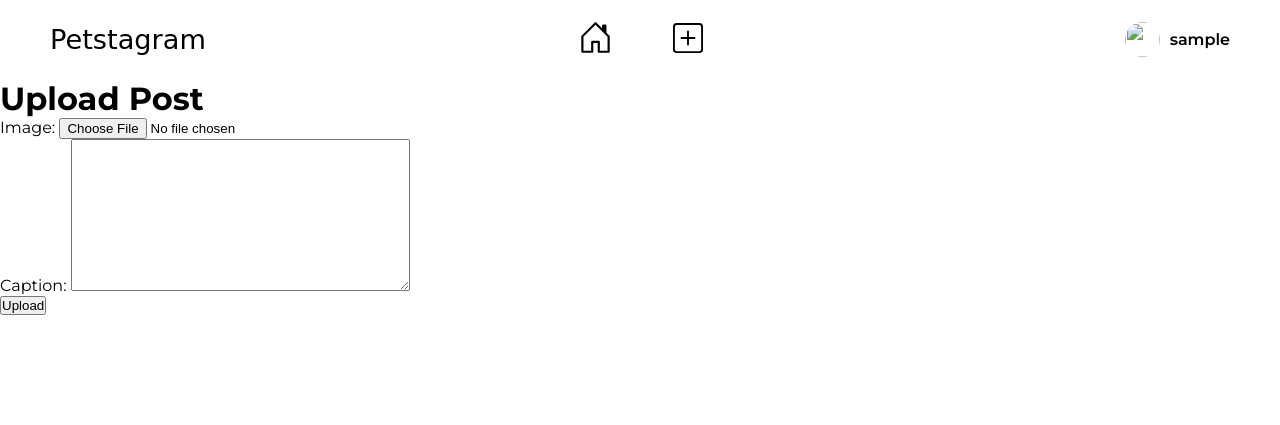
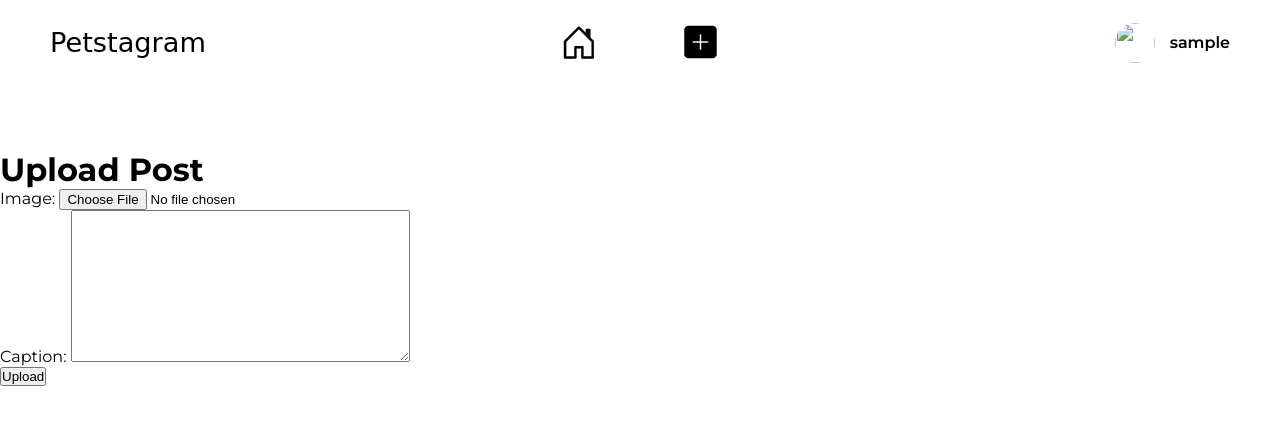
Before and after one commit to juangilfons/petstagram, a Django app: page /upload/ in a window 1280 px wide. Shown: the top 425 px of the page. Run offline with Django 5.2, Linux system fonts and the light colour scheme; the visitor is signed in with stand-in values (Sample User, id 1); some web fonts are replaced.

```diff
--- a/posts/models.py
+++ b/posts/models.py
@@ -12,6 +12,9 @@ class Post(models.Model):
     created_at = models.DateTimeField(auto_now_add=True)
     updated_at = models.DateTimeField(auto_now=True)
     likes = models.ManyToManyField(User, related_name='liked_posts', blank=True)
+
+    class Meta:
+        ordering = ['-created_at']
 
     def time_since_post(self):
         now = timezone.now()
--- a/posts/static/posts/style.css
+++ b/posts/static/posts/style.css
@@ -17,6 +17,9 @@ main {
 #posts .post-footer {
     box-sizing: border-box;
     padding: 15px;
+    display: flex;
+    align-items: center;
+    justify-content: space-between;
 }
 
 #posts .user {
--- a/posts/templates/posts/posts.html
+++ b/posts/templates/posts/posts.html
@@ -23,7 +23,9 @@
                         </div>
                     </div>
                     <div class="actions">
-
+                        <svg xmlns="http://www.w3.org/2000/svg" width="30" height="30" fill="currentColor" class="bi bi-three-dots" viewBox="0 0 16 16">
+                            <path d="M3 9.5a1.5 1.5 0 1 1 0-3 1.5 1.5 0 0 1 0 3m5 0a1.5 1.5 0 1 1 0-3 1.5 1.5 0 0 1 0 3m5 0a1.5 1.5 0 1 1 0-3 1.5 1.5 0 0 1 0 3"/>
+                        </svg>
                     </div>
                 </div>
             </li>
--- a/posts/views.py
+++ b/posts/views.py
@@ -9,7 +9,7 @@ from .models import Post
 
 @login_required
 def posts(request):
-    posts = Post.objects.all()
+    posts = Post.objects.all().order_by('-created_at')
     return render(request, 'posts/posts.html', {'posts': posts})
 
 @login_required
--- a/static/styles.css
+++ b/static/styles.css
@@ -14,13 +14,18 @@ p {
     font-size: 1rem;
 }
 
+
 #navbar {
     width: 100%;
+    position: fixed;
+    top: 0;
     display: flex;
     justify-content: space-between;
     align-items: center;
+    background-color: rgba(255, 255, 255, 0.6);
+    backdrop-filter: blur(20px);
+    -webkit-backdrop-filter: blur(30px)
 }
-
 #navbar div {
     display: flex;
     width: 30%;
@@ -31,6 +36,11 @@ p {
     font-family: "Playwrite CU", cursive;
     font-size: 1.7rem;
     font-weight: 400;
+    color: black;
+}
+
+#navbar .logo {
+    text-decoration: none;
 }
 
 #navbar .navigation {
@@ -44,20 +54,46 @@ p {
     color: inherit;
 }
 
+#navbar .bi-plus-square, .bi-plus-square-fill {
+    padding: 10px 15px;
+    border-radius: 15px;
+    font-size: 2rem;
+    -webkit-text-stroke: 0.03rem black;
+    transition: background-color 0.3s ease;
+}
+
+#navbar .bi-house-door, .bi-house-door-fill {
+    padding: 7px 12px;
+    border-radius: 15px;
+    font-size: 2.3rem;
+    -webkit-text-stroke: 0.01rem black;
+    transition: background-color 0.3s ease;
+
+}
+
+#navbar .bi-plus-square:hover, .bi-plus-square-fill:hover, .bi-house-door:hover, .bi-house-door-fill:hover {
+    background-color: rgba(230, 230, 230, 0.7);
+}
+
 #navbar .user {
     justify-content: right;
-    align-items: center
 }
 
 #navbar .user img {
-    height: 35px;
-    width: 35px;
+    height: 40px;
+    width: 40px;
     border-radius: 50%;
-    margin: 0 10px;
+    margin: 0 15px;
 }
 
 #navbar .user a {
     text-decoration: none;
     color: inherit;
     font-weight: 600;
+    align-items: center;
+    display: flex;
 }
+
+main {
+    margin-top: 150px;
+}
--- a/templates/base.html
+++ b/templates/base.html
@@ -6,29 +6,35 @@
     <meta charset="UTF-8">
     <title>{% block Titel %}{% endblock %}</title>
     <link rel="stylesheet" href="{% static 'styles.css' %}">
+    <link href="https://cdn.jsdelivr.net/npm/bootstrap-icons@1.8.3/font/bootstrap-icons.css" rel="stylesheet" />
     {% block css_files %}{% endblock %}
 </head>
 <body>
     <nav id="navbar">
         <div class="logo">
-            <h1>Petstagram</h1>
+            <a class="logo" href="{% url 'posts' %}"><h1>Petstagram</h1></a>
         </div>
         <div class="navigation">
             <a href="{% url 'posts' %}">
-                <svg xmlns="http://www.w3.org/2000/svg" width="35" height="35" fill="currentColor" class="bi bi-house-door" viewBox="0 0 16 16">
-                    <path d="M8.354 1.146a.5.5 0 0 0-.708 0l-6 6A.5.5 0 0 0 1.5 7.5v7a.5.5 0 0 0 .5.5h4.5a.5.5 0 0 0 .5-.5v-4h2v4a.5.5 0 0 0 .5.5H14a.5.5 0 0 0 .5-.5v-7a.5.5 0 0 0-.146-.354L13 5.793V2.5a.5.5 0 0 0-.5-.5h-1a.5.5 0 0 0-.5.5v1.293zM2.5 14V7.707l5.5-5.5 5.5 5.5V14H10v-4a.5.5 0 0 0-.5-.5h-3a.5.5 0 0 0-.5.5v4z"/>
-                </svg>
+                {% if request.resolver_match.url_name == 'posts' %}
+                    <i class="bi bi-house-door-fill"></i>
+                {% else %}
+                    <i class="bi bi-house-door"></i>
+                {% endif %}
             </a>
             <a href="{% url 'upload_post' %}">
-                <svg xmlns="http://www.w3.org/2000/svg" width="30" height="30" fill="currentColor" class="bi bi-plus-square" viewBox="0 0 16 16">
-                    <path d="M14 1a1 1 0 0 1 1 1v12a1 1 0 0 1-1 1H2a1 1 0 0 1-1-1V2a1 1 0 0 1 1-1zM2 0a2 2 0 0 0-2 2v12a2 2 0 0 0 2 2h12a2 2 0 0 0 2-2V2a2 2 0 0 0-2-2z"/>
-                    <path d="M8 4a.5.5 0 0 1 .5.5v3h3a.5.5 0 0 1 0 1h-3v3a.5.5 0 0 1-1 0v-3h-3a.5.5 0 0 1 0-1h3v-3A.5.5 0 0 1 8 4"/>
-                </svg>
+                {% if request.resolver_match.url_name == 'upload_post' %}
+                    <i class="bi bi-plus-square-fill"></i>
+                {% else %}
+                    <i class="bi bi-plus-square"></i>
+                {% endif %}
             </a>
         </div>
         <div class="user">
-            <img src="{{ user.userprofile.profile_picture.url }}" alt="">
-            <a href="{% url 'user_profile' user.pk %}">{{ user.username }}</a>
+            <a href="{% url 'user_profile' user.pk %}">
+                <img src="{{ user.userprofile.profile_picture.url }}" alt="">
+                <p>{{ user.username }}</p>
+            </a>
         </div>
     </nav>
     <main>
--- a/user_profiles/templates/user_profiles/user_profile.html
+++ b/user_profiles/templates/user_profiles/user_profile.html
@@ -9,7 +9,7 @@
 
 {% block content %}
     <a href="{% url "logout" %}">logout</a>
-    <h1>{{ user.username }}'s profile</h1>
-    <img src="{{ user.userprofile.profile_picture.url }}" alt="" style="height: 200px; width: 200px; border-radius: 50% ; ">
-    <p>{{ user.userprofile.bio }}</p>
+    <h1>{{ user_profile.username }}'s profile</h1>
+    <img src="{{ user_profile.userprofile.profile_picture.url }}" alt="" style="height: 200px; width: 200px; border-radius: 50% ; ">
+    <p>{{ user_profile.userprofile.bio }}</p>
 {% endblock %}
--- a/user_profiles/views.py
+++ b/user_profiles/views.py
@@ -3,5 +3,5 @@ from django.shortcuts import render
 
 # Create your views here.
 def user_profile(request, user_id):
-    user = User.objects.get(pk=user_id)
-    return render(request, 'user_profiles/user_profile.html', {'user': user})
+    user_profile = User.objects.get(pk=user_id)
+    return render(request, 'user_profiles/user_profile.html', {'user_profile': user_profile})
```
